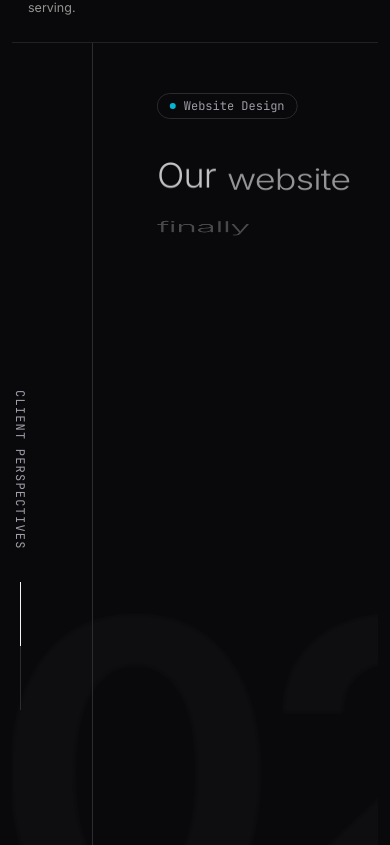
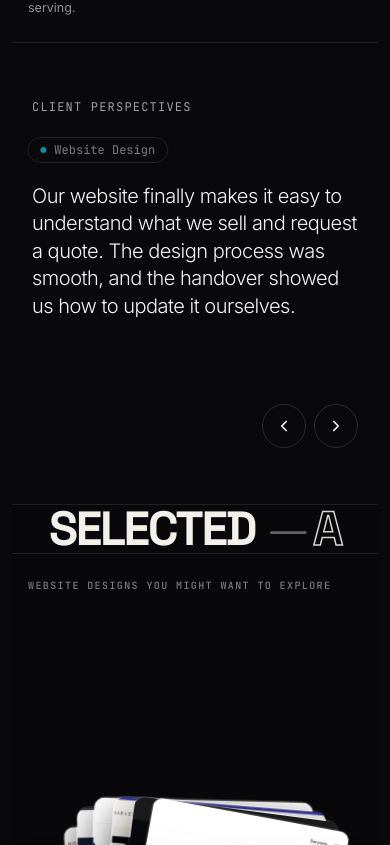
Before and after one commit to Gayatri2502/final-protfolio-me, a Next.js app: page / in a window 390 px wide. Shown: the part 1299-2144 px from the top of the page. Built offline with nearby package versions, Linux system fonts and the light colour scheme.

Commit message:
Fit client perspectives on mobile and label browser tabs

```diff
--- a/src/app/about-new/page.tsx
+++ b/src/app/about-new/page.tsx
@@ -1,4 +1,4 @@
-"use client";
+import type { Metadata } from "next";
 
 import CinematicScrol from "@/components/ui/scroll-triggered-video-hero";
 
@@ -9,6 +9,8 @@ const team: LensSlide[] = [
   { title: "Toto", image: "/images/team/Toto.png", alt: "Red panda wearing round glasses and a plaid scarf", kicker: "Alphacentauric AI agent" },
   { title: "Mimi", image: "/images/team/Mimi.png", alt: "White fox with blue eyes", kicker: "Alphacentauric AI agent" },
 ];
+
+export const metadata: Metadata = { title: "About the Studio" };
 
 export default function AboutNewPage() {
   return (
--- a/src/app/about/page.tsx
+++ b/src/app/about/page.tsx
@@ -1,3 +1,7 @@
+import type { Metadata } from "next";
+
+export const metadata: Metadata = { title: "About" };
+
 export default function AboutPage() {
   return (
     <div className="min-h-screen flex items-center justify-center bg-background">
--- a/src/app/contact/page.tsx
+++ b/src/app/contact/page.tsx
@@ -1,6 +1,8 @@
-"use client";
+import type { Metadata } from "next";
 
 import ContactWithGlobe from "@/components/ui/contact-with-globe";
+
+export const metadata: Metadata = { title: "Contact" };
 
 export default function ContactPage() {
   return (
--- a/src/app/experiments/page.tsx
+++ b/src/app/experiments/page.tsx
@@ -1,4 +1,4 @@
-"use client";
+import type { Metadata } from "next";
 
 import ScrollingAnimation from "@/components/ui/scrolling-animation";
 
@@ -10,6 +10,8 @@ import { ArrowUpRight, FlaskConical } from "lucide-react";
 import repositories from "@/data/github-repositories.json";
 
 const planned = new Set(["time-series-forecasting-abi", "llm-evaluation-observability", "f1-race-strategy-predictor", "latent-diffusion-imbalanced-classification"]);
+export const metadata: Metadata = { title: "AI Experiments" };
+
 export default function ExperimentsPage() {
   const lab = repositories.filter(repo => repo.lab);
   return (
--- a/src/app/layout.tsx
+++ b/src/app/layout.tsx
@@ -26,7 +26,7 @@ const spaceGrotesk = Space_Grotesk({
 export const metadata: Metadata = {
   title: {
     default: "Gayatri Samal — AI/ML Studio",
-    template: "%s | Gayatri Samal · AI/ML Studio",
+    template: "%s | Alphacentauric Studio",
   },
   description: "The AI/ML studio of Gayatri Samal — building intelligent systems that understand, reason, and create. Specializing in LLMs, RAG systems, and production ML infrastructure.",
   keywords: ["AI/ML Studio", "AI Engineer", "Machine Learning", "LLM", "RAG", "MLOps", "Python", "React", "Next.js"],
--- a/src/app/page.tsx
+++ b/src/app/page.tsx
@@ -1,10 +1,12 @@
-"use client";
+import type { Metadata } from "next";
 
 import { Hero } from "@/components/home/Hero";
 import { Testimonial } from "@/components/ui/design-testimonial";
 import { WorkHero } from "@/components/home/WorkHero";
 import { FlipBookSection } from "@/components/home/FlipBookSection";
 import { VaultFlipSection } from "@/components/home/VaultFlipSection";
+
+export const metadata: Metadata = { title: "Home" };
 
 export default function HomePage() {
   return (
--- /dev/null
+++ b/src/app/projects/layout.tsx
@@ -0,0 +1,8 @@
+import type { Metadata } from "next";
+import type { ReactNode } from "react";
+
+export const metadata: Metadata = { title: "Projects" };
+
+export default function Layout({ children }: { children: ReactNode }) {
+  return children;
+}
--- /dev/null
+++ b/src/app/services/layout.tsx
@@ -0,0 +1,8 @@
+import type { Metadata } from "next";
+import type { ReactNode } from "react";
+
+export const metadata: Metadata = { title: "Studio Services" };
+
+export default function Layout({ children }: { children: ReactNode }) {
+  return children;
+}
--- a/src/app/skills/page.tsx
+++ b/src/app/skills/page.tsx
@@ -1,3 +1,5 @@
+import type { Metadata } from "next";
+
 import { Award } from "lucide-react";
 
 const featured = [
@@ -22,6 +24,8 @@ function Logo({ name, logo }: { name: string; logo: string | null }) {
   return <span className="flex size-11 shrink-0 items-center justify-center rounded-xl border border-white/10 bg-white/[0.06]">{logo ? <img src={`/images/skills/${logo}.svg`} alt="" className="size-6 brightness-0 invert" /> : <span className="font-mono text-[10px] font-bold text-primary">{name === "AWS" ? "AWS" : <Award className="size-5" />}</span>}</span>;
 }
 
+export const metadata: Metadata = { title: "Skills & Certifications" };
+
 export default function SkillsPage() {
   return (
     <main className="min-h-screen bg-background text-foreground overflow-hidden">
--- a/src/components/ui/design-testimonial.tsx
+++ b/src/components/ui/design-testimonial.tsx
@@ -69,11 +69,12 @@ export function Testimonial() {
   const current = testimonials[activeIndex]
 
   return (
-    <div className="flex items-center justify-center min-h-screen bg-background overflow-hidden">
+    <section aria-labelledby="client-perspectives-title" className="flex items-center justify-center overflow-hidden bg-background px-5 py-14 sm:px-8 lg:min-h-screen lg:px-0 lg:py-0">
       <div ref={containerRef} className="relative w-full max-w-5xl" onMouseMove={handleMouseMove}>
         {/* Oversized index number - positioned to bleed off left edge */}
         <motion.div
-          className="absolute -left-8 top-1/2 -translate-y-1/2 text-[28rem] font-bold text-foreground/[0.03] select-none pointer-events-none leading-none tracking-tighter"
+          aria-hidden="true"
+          className="absolute hidden lg:block -left-8 top-1/2 -translate-y-1/2 text-[28rem] font-bold text-foreground/[0.03] select-none pointer-events-none leading-none tracking-tighter"
           style={{ x: numberX, y: numberY }}
         >
           <AnimatePresence mode="wait">
@@ -91,21 +92,21 @@ export function Testimonial() {
         </motion.div>
 
         {/* Main content - asymmetric layout */}
-        <div className="relative flex">
+        <div className="relative flex flex-col lg:flex-row">
           {/* Left column - vertical text */}
-          <div className="flex flex-col items-center justify-center pr-16 border-r border-border">
-            <motion.span
-              className="text-xs font-mono text-muted-foreground tracking-widest uppercase"
-              style={{ writingMode: "vertical-rl", textOrientation: "mixed" }}
+          <div className="mb-5 flex items-center gap-4 lg:mb-0 lg:flex-col lg:justify-center lg:gap-8 lg:border-r lg:border-border lg:pr-16">
+            <motion.h2
+              id="client-perspectives-title"
+              className="text-xs font-mono text-muted-foreground tracking-widest uppercase lg:[writing-mode:vertical-rl]"
               initial={{ opacity: 0 }}
               animate={{ opacity: 1 }}
               transition={{ delay: 0.3 }}
             >
               Client Perspectives
-            </motion.span>
+            </motion.h2>
 
             {/* Vertical progress line */}
-            <div className="relative h-32 w-px bg-border mt-8">
+            <div aria-hidden="true" className="relative hidden h-32 w-px bg-border lg:block">
               <motion.div
                 className="absolute top-0 left-0 w-full bg-foreground origin-top"
                 animate={{
@@ -117,7 +118,7 @@ export function Testimonial() {
           </div>
 
           {/* Center - main content */}
-          <div className="flex-1 pl-16 py-12">
+          <div className="min-w-0 flex-1 lg:py-12 lg:pl-16">
             {/* Company badge */}
             <AnimatePresence mode="wait">
               <motion.div
@@ -126,7 +127,7 @@ export function Testimonial() {
                 animate={{ opacity: 1, x: 0 }}
                 exit={{ opacity: 0, x: 20 }}
                 transition={{ duration: 0.4 }}
-                className="mb-8"
+                className="mb-5 lg:mb-8"
               >
                 <span className="inline-flex items-center gap-2 text-xs font-mono text-muted-foreground border border-border rounded-full px-3 py-1">
                   <span className="w-1.5 h-1.5 rounded-full bg-accent" />
@@ -136,19 +137,20 @@ export function Testimonial() {
             </AnimatePresence>
 
             {/* Quote with character reveal */}
-            <div className="relative mb-12 min-h-[140px]">
+            <div className="relative mb-6 lg:mb-12 lg:min-h-[140px]">
               <AnimatePresence mode="wait">
                 <motion.blockquote
                   key={activeIndex}
-                  className="text-4xl md:text-5xl font-light text-foreground leading-[1.15] tracking-tight"
+                  className="break-words text-xl font-light leading-snug tracking-tight text-foreground sm:text-3xl lg:text-5xl lg:leading-[1.15]"
                   initial="hidden"
                   animate="visible"
                   exit="exit"
                 >
+                  <span className="lg:hidden">{current.quote}</span>
                   {current.quote.split(" ").map((word, i) => (
                     <motion.span
                       key={i}
-                      className="inline-block mr-[0.3em]"
+                      className="mr-[0.3em] hidden lg:inline-block"
                       variants={{
                         hidden: { opacity: 0, y: 20, rotateX: 90 },
                         visible: {
@@ -176,7 +178,7 @@ export function Testimonial() {
             </div>
 
             {/* Author row */}
-            <div className="flex items-end justify-between">
+            <div className="flex flex-wrap items-center justify-between gap-4 lg:items-end">
               <AnimatePresence mode="wait">
                 <motion.div
                   key={activeIndex}
@@ -184,11 +186,11 @@ export function Testimonial() {
                   animate={{ opacity: 1, y: 0 }}
                   exit={{ opacity: 0, y: -20 }}
                   transition={{ duration: 0.4, delay: 0.2 }}
-                  className="flex items-center gap-4"
+                  className="flex min-w-0 items-center gap-4"
                 >
                   {/* Animated line before name */}
                   <motion.div
-                    className="w-8 h-px bg-foreground"
+                    className="hidden h-px w-8 shrink-0 bg-foreground lg:block"
                     initial={{ scaleX: 0 }}
                     animate={{ scaleX: 1 }}
                     transition={{ duration: 0.6, delay: 0.3 }}
@@ -202,10 +204,11 @@ export function Testimonial() {
               </AnimatePresence>
 
               {/* Navigation */}
-              <div className="flex items-center gap-4">
+              <div className="ml-auto flex shrink-0 items-center gap-2 lg:gap-4">
                 <motion.button
                   onClick={goPrev}
-                  className="group relative w-12 h-12 rounded-full border border-border flex items-center justify-center overflow-hidden"
+                  aria-label="Previous client perspective"
+                  className="group relative size-11 lg:size-12 rounded-full border border-border flex items-center justify-center overflow-hidden"
                   whileTap={{ scale: 0.95 }}
                 >
                   <motion.div
@@ -232,7 +235,8 @@ export function Testimonial() {
 
                 <motion.button
                   onClick={goNext}
-                  className="group relative w-12 h-12 rounded-full border border-border flex items-center justify-center overflow-hidden"
+                  aria-label="Next client perspective"
+                  className="group relative size-11 lg:size-12 rounded-full border border-border flex items-center justify-center overflow-hidden"
                   whileTap={{ scale: 0.95 }}
                 >
                   <motion.div
@@ -262,7 +266,7 @@ export function Testimonial() {
         </div>
 
         {/* Bottom ticker - subtle repeating service names */}
-        <div className="absolute -bottom-20 left-0 right-0 overflow-hidden opacity-[0.08] pointer-events-none">
+        <div aria-hidden="true" className="absolute hidden lg:block -bottom-20 left-0 right-0 overflow-hidden opacity-[0.08] pointer-events-none">
           <motion.div
             className="flex whitespace-nowrap text-6xl font-bold tracking-tight"
             animate={{ x: [0, -1000] }}
@@ -276,6 +280,6 @@ export function Testimonial() {
           </motion.div>
         </div>
       </div>
-    </div>
+    </section>
   )
 }
```
Also changed, not shown: src/app/experience/layout.tsx (added, +8 -0 lines).
